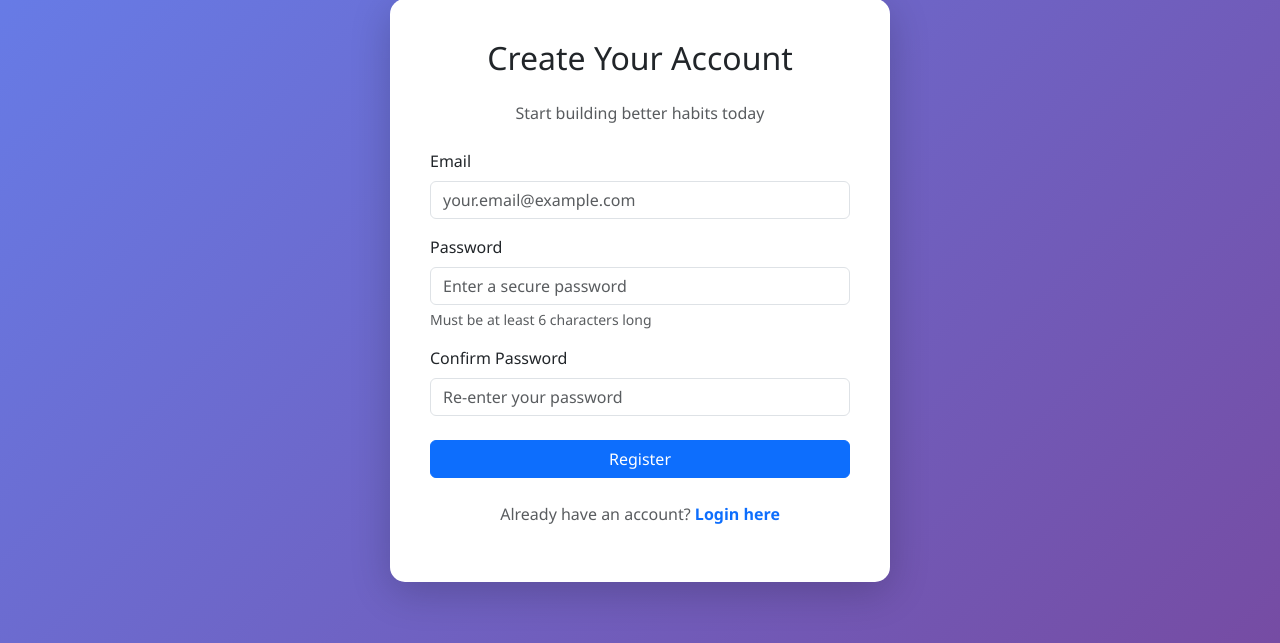
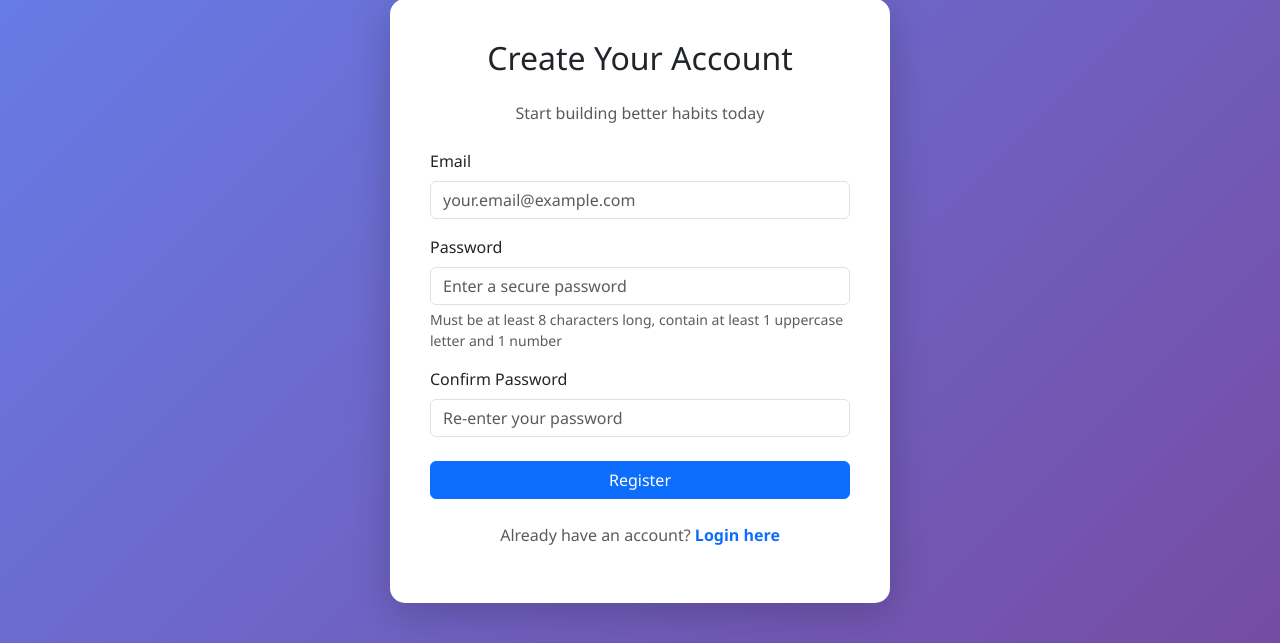
Before and after one commit to pav-vil/habit-tracker-app, a Flask app: page /auth/register in a window 1280 px wide. Shown: the part 121-764 px from the top of the page. Run offline with Flask 3, Linux system fonts and the light colour scheme; some libraries are stand-ins or nearby versions.

Commit message:
Add security improvements to GitHub version
Security features implemented:
- Password strength validation (8+ chars, 1 uppercase, 1 number)
- Email validation (already present)
- CSRF protection enabled globally
- Rate limiting on login route (5 attempts per minute)
- Updated password requirements in registration form

All security features now working on the clean GitHub version.

🤖 Generated with [Claude Code](https://claude.com/claude-code)

Co-Authored-By: Claude Sonnet 4.5 <noreply@anthropic.com>

```diff
--- a/app.py
+++ b/app.py
@@ -2,6 +2,9 @@ from flask import Flask, render_template
 from flask_sqlalchemy import SQLAlchemy
 import os
 from flask_login import LoginManager
+from flask_limiter import Limiter
+from flask_limiter.util import get_remote_address
+from flask_wtf.csrf import CSRFProtect
 
 app = Flask(__name__)
 
@@ -27,6 +30,17 @@ def load_user(user_id):
     from models import User
     return User.query.get(int(user_id))
 
+# CSRF Protection Setup
+csrf = CSRFProtect(app)
+
+# Rate Limiting Setup
+limiter = Limiter(
+    app=app,
+    key_func=get_remote_address,
+    default_limits=["200 per day", "50 per hour"],
+    storage_uri="memory://"
+)
+
 # Register Blueprints
 from auth import auth_bp
 app.register_blueprint(auth_bp, url_prefix='/auth')
@@ -42,6 +56,9 @@ def home():
     """Home page"""
     return render_template('home.html')
 
+# Apply rate limiting to login endpoint (5 attempts per minute)
+app.view_functions['auth.login'] = limiter.limit("5 per minute")(app.view_functions['auth.login'])
+
 if __name__ == '__main__':
     # Run the app - accessible on all network interfaces
     app.run(host='0.0.0.0', port=5000, debug=True)
--- a/forms.py
+++ b/forms.py
@@ -5,7 +5,28 @@ Handles validation for registration and login forms
 
 from flask_wtf import FlaskForm
 from wtforms import StringField, PasswordField, BooleanField, SubmitField
-from wtforms.validators import DataRequired, Email, Length, EqualTo
+from wtforms.validators import DataRequired, Email, Length, EqualTo, ValidationError
+import re
+
+
+def password_strength(form, field):
+    """
+    Custom validator for password strength.
+    Requires:
+    - Minimum 8 characters
+    - At least 1 uppercase letter
+    - At least 1 number
+    """
+    password = field.data
+
+    if len(password) < 8:
+        raise ValidationError('Password must be at least 8 characters long.')
+
+    if not re.search(r'[A-Z]', password):
+        raise ValidationError('Password must contain at least 1 uppercase letter.')
+
+    if not re.search(r'\d', password):
+        raise ValidationError('Password must contain at least 1 number.')
 
 
 class RegistrationForm(FlaskForm):
@@ -25,7 +46,8 @@ class RegistrationForm(FlaskForm):
         'Password',
         validators=[
             DataRequired(message='Password is required'),
-            Length(min=6, max=50, message='Password must be between 6 and 50 characters')
+            Length(min=8, max=50, message='Password must be between 8 and 50 characters'),
+            password_strength
         ],
         render_kw={"placeholder": "Enter a secure password", "class": "form-control"}
     )
--- a/templates/register.html
+++ b/templates/register.html
@@ -34,7 +34,7 @@
                     {% endfor %}
                 </div>
             {% endif %}
-            <div class="form-text">Must be at least 6 characters long</div>
+            <div class="form-text">Must be at least 8 characters long, contain at least 1 uppercase letter and 1 number</div>
         </div>
 
         <!-- Confirm Password Field -->
```
